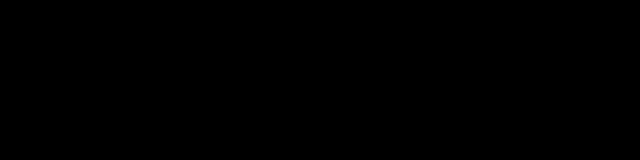
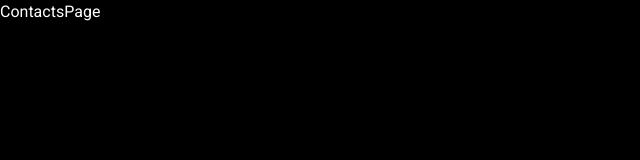
Before and after one commit to xxxGaDxxx/test-takeoff-staff, a React (Vite) app: page / in a window 1280 px wide. Shown: the top 160 px of the page, without its empty margins (0-640 px from the left). Built offline with nearby package versions, Linux system fonts and the light colour scheme.

Commit message:
feat: сonfigured routing

```diff
--- a/src/App.tsx
+++ /dev/null
@@ -1,5 +0,0 @@
-function App() {
-  return <div />;
-}
-
-export default App;
--- /dev/null
+++ b/src/app/App.tsx
@@ -0,0 +1,7 @@
+import Pages from '@/routePages/pages.tsx';
+
+function App() {
+  return <Pages />;
+}
+
+export default App;
--- /dev/null
+++ b/src/common/constants/routePath.ts
@@ -0,0 +1,5 @@
+export const PATH = {
+  LOGIN: '/login',
+  CONTACTS: '/contacts',
+  ERROR: '/404',
+} as const;
--- /dev/null
+++ b/src/features/contactsPage/ContactsPage.tsx
@@ -0,0 +1,3 @@
+const ContactsPage = () => <div>ContactsPage</div>;
+
+export default ContactsPage;
--- /dev/null
+++ b/src/features/errorPage/ErrorPage.tsx
@@ -0,0 +1,3 @@
+const ErrorPage = () => <div>NotFound</div>;
+
+export default ErrorPage;
--- /dev/null
+++ b/src/features/loginPage/LoginPage.tsx
@@ -0,0 +1,3 @@
+const LoginPage = () => <div>LoginPage</div>;
+
+export default LoginPage;
--- /dev/null
+++ b/src/routePages/pages.tsx
@@ -0,0 +1,21 @@
+import { Navigate, Route, Routes } from 'react-router-dom';
+import { PATH } from '@/common/constants/routePath.ts';
+import PrivateRoute from '@/routePages/privateRoute.tsx';
+import LoginPage from '@/features/loginPage/LoginPage.tsx';
+import ErrorPage from '@/features/errorPage/ErrorPage.tsx';
+import ContactsPage from '@/features/contactsPage/ContactsPage.tsx';
+
+const Pages = () => (
+  <Routes>
+    <Route path={PATH.LOGIN} element={<LoginPage />} />
+    <Route path={PATH.ERROR} element={<ErrorPage />} />
+
+    <Route element={<PrivateRoute />}>
+      <Route index path="/" element={<ContactsPage />} />
+      <Route path={PATH.CONTACTS} element={<ContactsPage />} />
+    </Route>
+
+    <Route path="*" element={<Navigate to={PATH.ERROR} />} />
+  </Routes>
+);
+export default Pages;
--- /dev/null
+++ b/src/routePages/privateRoute.tsx
@@ -0,0 +1,10 @@
+import { Navigate, Outlet } from 'react-router-dom';
+import { PATH } from '@/common/constants/routePath.ts';
+
+const PrivateRoute = () => {
+  // TODO data contacts
+  const data = true;
+  return data ? <Outlet /> : <Navigate to={PATH.LOGIN} />;
+};
+
+export default PrivateRoute;
```
Also changed, not shown: src/main.tsx (+4 -4 lines).
